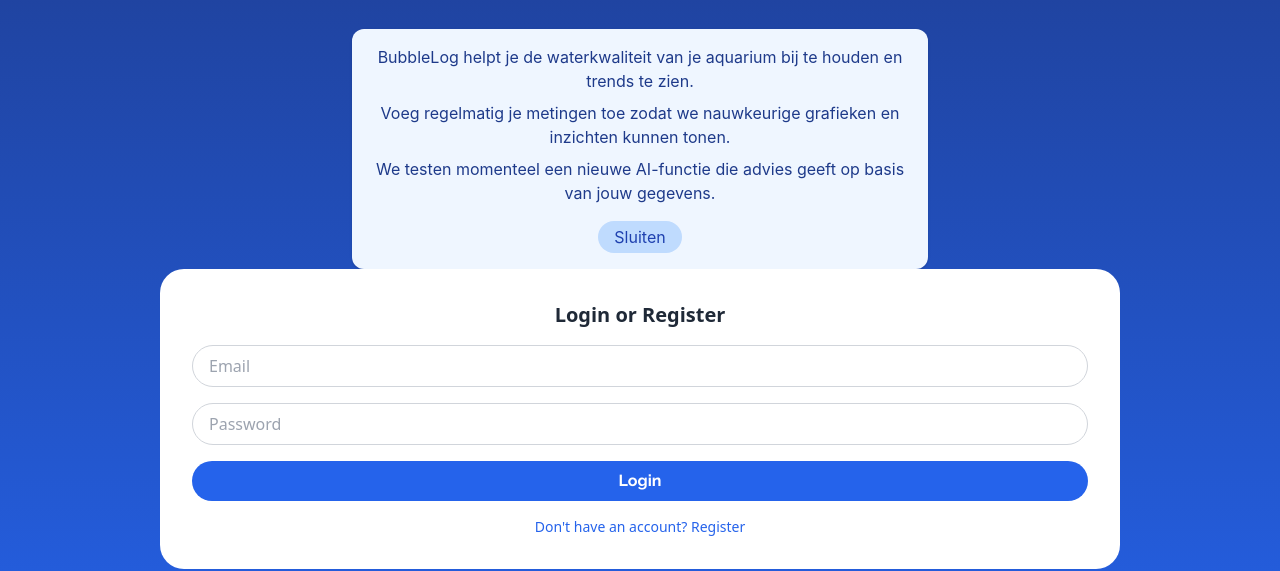
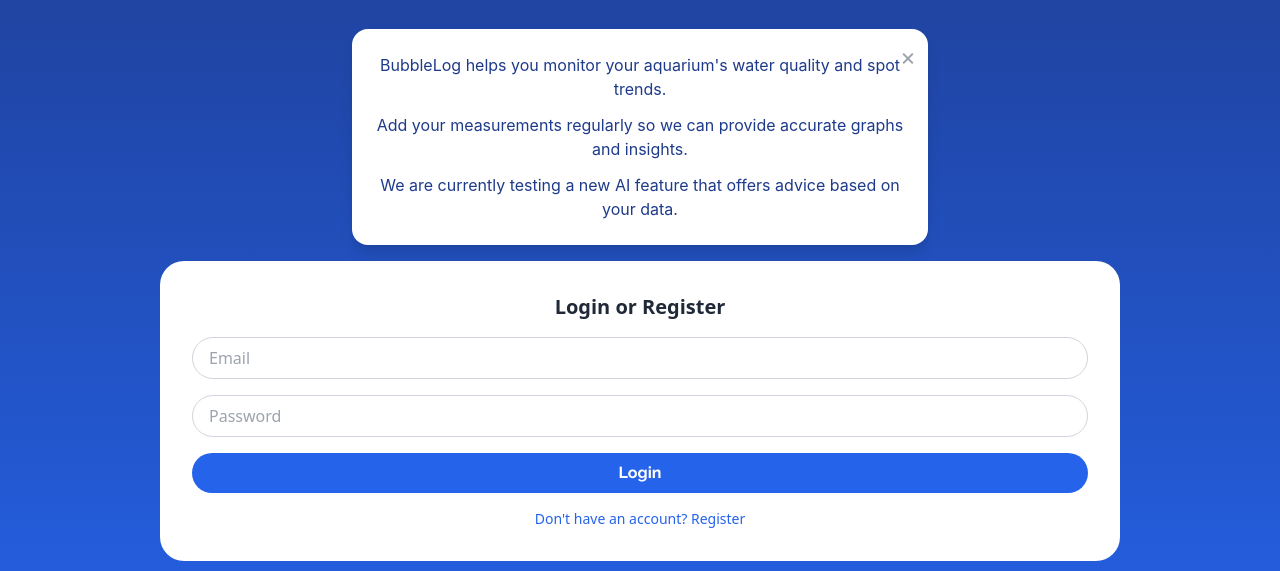
Before and after one commit to Qbraem/bubblelog, a plain HTML site: page index.html in a window 1280 px wide. Shown: the part 235-806 px from the top of the page. Drawn offline with nearby package versions, Linux system fonts and the light colour scheme; no server answers.

Commit message:
Add language selection and adjust welcome styling

```diff
--- a/app.js
+++ b/app.js
@@ -42,9 +42,41 @@
 const profileDropdown = document.getElementById('profile-dropdown');
 const profileUsername = document.getElementById('profile-username');
 const contactDeveloper = document.getElementById('contact-developer');
+const languageSelect = document.getElementById('language-select');
 const extraRegisterFields = document.getElementById('extra-register-fields');
 const welcomeInfo = document.getElementById('welcome-info');
 const welcomeDismiss = document.getElementById('welcome-dismiss');
+const welcomeLine1 = document.getElementById('welcome-line1');
+const welcomeLine2 = document.getElementById('welcome-line2');
+const welcomeLine3 = document.getElementById('welcome-line3');
+
+const translations = {
+  en: {
+    line1: "BubbleLog helps you monitor your aquarium's water quality and spot trends.",
+    line2: "Add your measurements regularly so we can provide accurate graphs and insights.",
+    line3: "We are currently testing a new AI feature that offers advice based on your data."
+  },
+  nl: {
+    line1: "BubbleLog helpt je de waterkwaliteit van je aquarium bij te houden en trends te zien.",
+    line2: "Voeg regelmatig je metingen toe zodat we nauwkeurige grafieken en inzichten kunnen tonen.",
+    line3: "We testen momenteel een nieuwe AI-functie die advies geeft op basis van jouw gegevens."
+  }
+};
+
+function setLanguage(lang) {
+  const t = translations[lang] || translations.en;
+  welcomeLine1.textContent = t.line1;
+  welcomeLine2.textContent = t.line2;
+  welcomeLine3.textContent = t.line3;
+  if (languageSelect) languageSelect.value = lang;
+  localStorage.setItem('lang', lang);
+}
+
+const savedLang = localStorage.getItem('lang') || 'en';
+if (languageSelect) {
+  languageSelect.addEventListener('change', (e) => setLanguage(e.target.value));
+  setLanguage(savedLang);
+}
 
 let isRegister = false;
 let currentUserData = null;
--- a/index.html
+++ b/index.html
@@ -319,6 +319,13 @@
         <div class="px-4 py-2 text-sm text-blue-700 border-b border-blue-200" id="profile-username"></div>
         <button id="logout-button" role="menuitem" class="block w-full text-left px-4 py-2 hover:bg-blue-100 focus:outline-none">Logout</button>
         <button id="contact-developer" role="menuitem" class="block w-full text-left px-4 py-2 hover:bg-blue-100 focus:outline-none">Contact Developer</button>
+        <div class="px-4 py-2">
+          <label for="language-select" class="block text-sm text-blue-700 mb-1">Language</label>
+          <select id="language-select" class="w-full border border-blue-300 rounded px-2 py-1 text-sm">
+            <option value="en">English</option>
+            <option value="nl">Nederlands</option>
+          </select>
+        </div>
       </div>
     </div>
   </nav>
@@ -333,11 +340,11 @@
     <div class="bubble" style="left:90%; animation-delay:3s;"></div>
   </section>
 
-  <section id="welcome-info" class="max-w-xl mx-auto mt-4 bg-blue-50 text-blue-900 p-4 rounded-xl shadow text-center">
-    <p class="mb-2">BubbleLog helpt je de waterkwaliteit van je aquarium bij te houden en trends te zien.</p>
-    <p class="mb-2">Voeg regelmatig je metingen toe zodat we nauwkeurige grafieken en inzichten kunnen tonen.</p>
-    <p class="mb-2">We testen momenteel een nieuwe AI-functie die advies geeft op basis van jouw gegevens.</p>
-    <button id="welcome-dismiss" class="mt-2 px-4 py-1 bg-blue-200 rounded-full text-blue-800 hover:bg-blue-300">Sluiten</button>
+  <section id="welcome-info" class="max-w-xl mx-auto mt-4 mb-4 bg-white text-blue-900 p-6 rounded-2xl shadow-lg text-center relative">
+    <button id="welcome-dismiss" class="absolute top-3 right-3 text-gray-400 hover:text-gray-600 text-2xl cursor-pointer" aria-label="Close welcome message">&times;</button>
+    <p id="welcome-line1" class="mb-3">BubbleLog helps you monitor your aquarium's water quality and spot trends.</p>
+    <p id="welcome-line2" class="mb-3">Add your measurements regularly so we can provide accurate graphs and insights.</p>
+    <p id="welcome-line3">We are currently testing a new AI feature that offers advice based on your data.</p>
   </section>
 
   <main>
```
